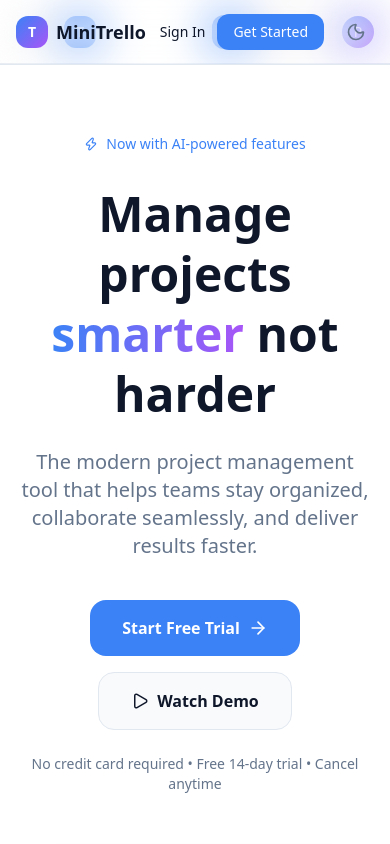
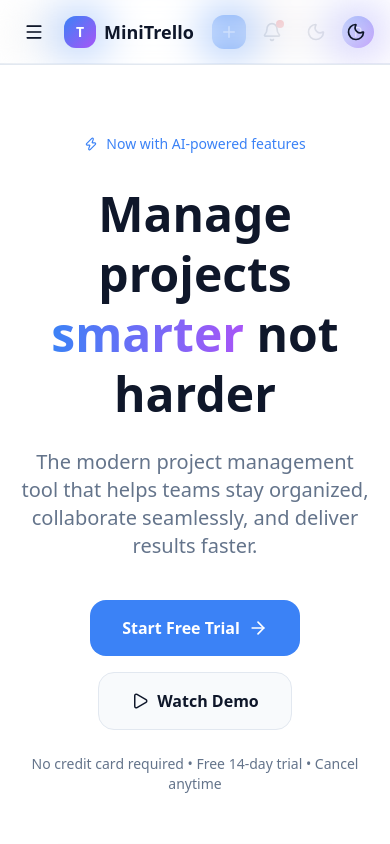
Before and after one commit to parbatsubedi/mini-trello, a React (Vite) app: page / in a window 390 px wide. Shown: the top 844 px of the page. Built offline with nearby package versions, Linux system fonts and the light colour scheme.

Commit message:
fixed minor designs for mobile view

```diff
--- a/src/index.css
+++ b/src/index.css
@@ -81,6 +81,18 @@
 
 .nav-bar a:hover {
   color: var(--primary);
+}
+
+.nav-link {
+  @apply text-sm text-[var(--text-secondary)] hover:text-[var(--text)] transition;
+}
+
+.mobile-link {
+  @apply text-sm text-[var(--text)] hover:text-[var(--primary)] transition;
+}
+
+.btn-primary {
+  @apply px-4 py-2 text-sm font-medium text-white bg-[var(--primary)] rounded-xl hover:opacity-90 transition;
 }
 
 .theme-btn {
--- a/src/pages/(public)/layouts/navbar.tsx
+++ b/src/pages/(public)/layouts/navbar.tsx
@@ -1,55 +1,117 @@
-import { Moon, Sun } from "lucide-react"
+import { Menu, Moon, Sun, X } from "lucide-react"
 import { useTheme } from "../../../hooks/useTheme"
+import { useState } from "react"
+import { motion, AnimatePresence } from "framer-motion"
 
+interface PublicNavbarProps {
+  isDark?: boolean
+}
 
-function PublicNavbar() {
+function PublicNavbar({ isDark = false }: PublicNavbarProps) {
   const { resolvedTheme, setTheme } = useTheme()
-    const isDark = resolvedTheme === 'dark'
+  const [isOpen, setIsOpen] = useState(false)
 
   const toggleTheme = () => {
-        setTheme(resolvedTheme === 'dark' ? 'light' : 'dark')
+    setTheme(resolvedTheme === "dark" ? "light" : "dark")
+  }
+
+  const toggleMenu = () => {
+    setIsOpen(!isOpen)
   }
 
   return (
     <nav className="fixed top-0 left-0 right-0 z-50 bg-[var(--bg)]/80 backdrop-blur-xl border-b border-[var(--border)]">
       <div className="max-w-7xl mx-auto px-4 sm:px-6 lg:px-8">
+
+        {/* MAIN NAVBAR */}
         <div className="flex items-center justify-between h-16">
+
+          {/* LEFT */}
+          <div className="flex items-center gap-3">
+            <button
+              onClick={toggleMenu}
+              className="lg:hidden p-2 rounded-xl hover:bg-[var(--card)] transition"
+            >
+              {isOpen ? <X size={20} /> : <Menu size={20} />}
+            </button>
+
             <div className="flex items-center gap-2">
               <div className="w-8 h-8 rounded-xl bg-gradient-to-br from-[var(--primary)] to-purple-500 flex items-center justify-center">
                 <span className="text-white font-bold text-sm">T</span>
               </div>
               <span className="text-lg font-bold text-[var(--text)]">MiniTrello</span>
             </div>
+          </div>
 
           <div className="hidden md:flex items-center gap-8">
-              <a href="#features" className="text-sm text-[var(--text-secondary)] hover:text-[var(--text)] transition-colors">Features</a>
-              <a href="#how-it-works" className="text-sm text-[var(--text-secondary)] hover:text-[var(--text)] transition-colors">How it Works</a>
-              <a href="#pricing" className="text-sm text-[var(--text-secondary)] hover:text-[var(--text)] transition-colors">Pricing</a>
-              <a href="#testimonials" className="text-sm text-[var(--text-secondary)] hover:text-[var(--text)] transition-colors">Testimonials</a>
+            <a href="#features" className="nav-link">Features</a>
+            <a href="#how-it-works" className="nav-link">How it Works</a>
+            <a href="#pricing" className="nav-link">Pricing</a>
+            <a href="#testimonials" className="nav-link">Testimonials</a>
           </div>
 
           <div className="flex items-center gap-3">
-              <a href="/login" className="text-sm font-medium text-[var(--text)] hover:text-[var(--primary)] transition-colors">
+            <a href="/login" className="nav-link hidden sm:block">
               Sign In
             </a>
-              <a
-                href="/register"
-                className="px-4 py-2 text-sm font-medium text-white bg-[var(--primary)] rounded-xl hover:opacity-90 transition-opacity"
-              >
+
+            <a href="/register" className="btn-primary hidden sm:block">
               Get Started
             </a>
-            </div>
+
+            {/* THEME */}
             <button
               onClick={toggleTheme}
-            className="
-              p-2 rounded-xl
-              hover:bg-[var(--card)] text-[var(--text-secondary)]
-              hover:text-[var(--text)] transition-colors
-            "
+              className="p-2 rounded-xl hover:bg-[var(--card)] transition"
             >
               {isDark ? <Sun size={20} /> : <Moon size={20} />}
             </button>
           </div>
+        </div>
+
+        {/* MOBILE MENU */}
+        <AnimatePresence>
+          {isOpen && (
+            <motion.div
+              initial={{ opacity: 0, y: -12 }}
+              animate={{ opacity: 1, y: 0 }}
+              exit={{ opacity: 0, y: -12 }}
+              transition={{ duration: 0.25 }}
+              className="lg:hidden mt-2 rounded-2xl bg-[var(--card)] p-4 shadow-xl border border-[var(--border)]"
+            >
+              <div className="flex flex-col gap-4">
+
+                {/* NAV LINKS */}
+                <a href="#features" className="mobile-link" onClick={() => setIsOpen(false)}>Features</a>
+                <a href="#how-it-works" className="mobile-link" onClick={() => setIsOpen(false)}>How it Works</a>
+                <a href="#pricing" className="mobile-link" onClick={() => setIsOpen(false)}>Pricing</a>
+                <a href="#testimonials" className="mobile-link" onClick={() => setIsOpen(false)}>Testimonials</a>
+
+                {/* DIVIDER */}
+                <div className="h-px bg-[var(--border)] my-2" />
+
+                {/* AUTH */}
+                <a
+                  href="/login"
+                  className="w-full text-center py-2 rounded-xl border border-[var(--border)] text-[var(--text)] hover:bg-[var(--card)] transition"
+                  onClick={() => setIsOpen(false)}
+                >
+                  Sign In
+                </a>
+
+                <a
+                  href="/register"
+                  className="w-full text-center py-2 rounded-xl bg-[var(--primary)] text-white hover:opacity-90 transition"
+                  onClick={() => setIsOpen(false)}
+                >
+                  Get Started
+                </a>
+
+              </div>
+            </motion.div>
+          )}
+        </AnimatePresence>
+
       </div>
     </nav>
   )
```
Lines whose indentation alone changed are shown as unchanged.
